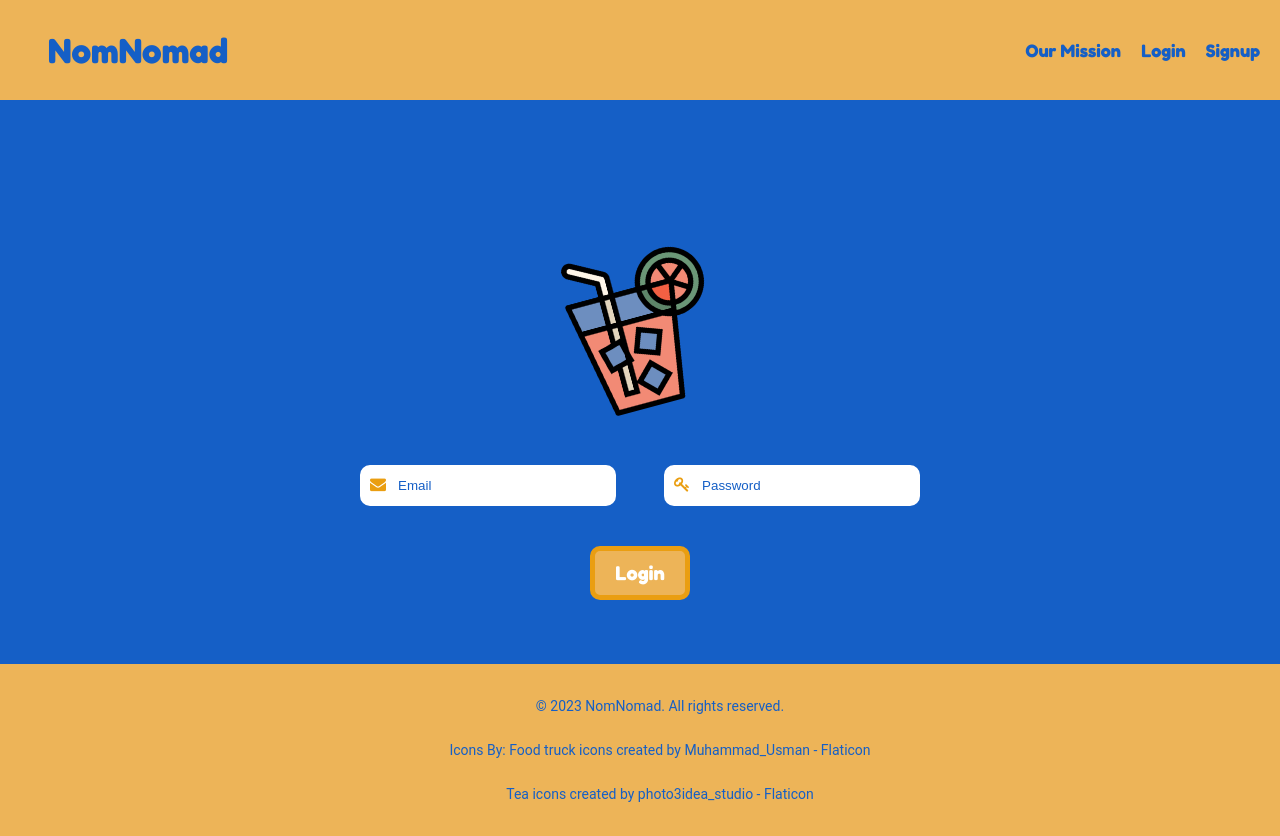
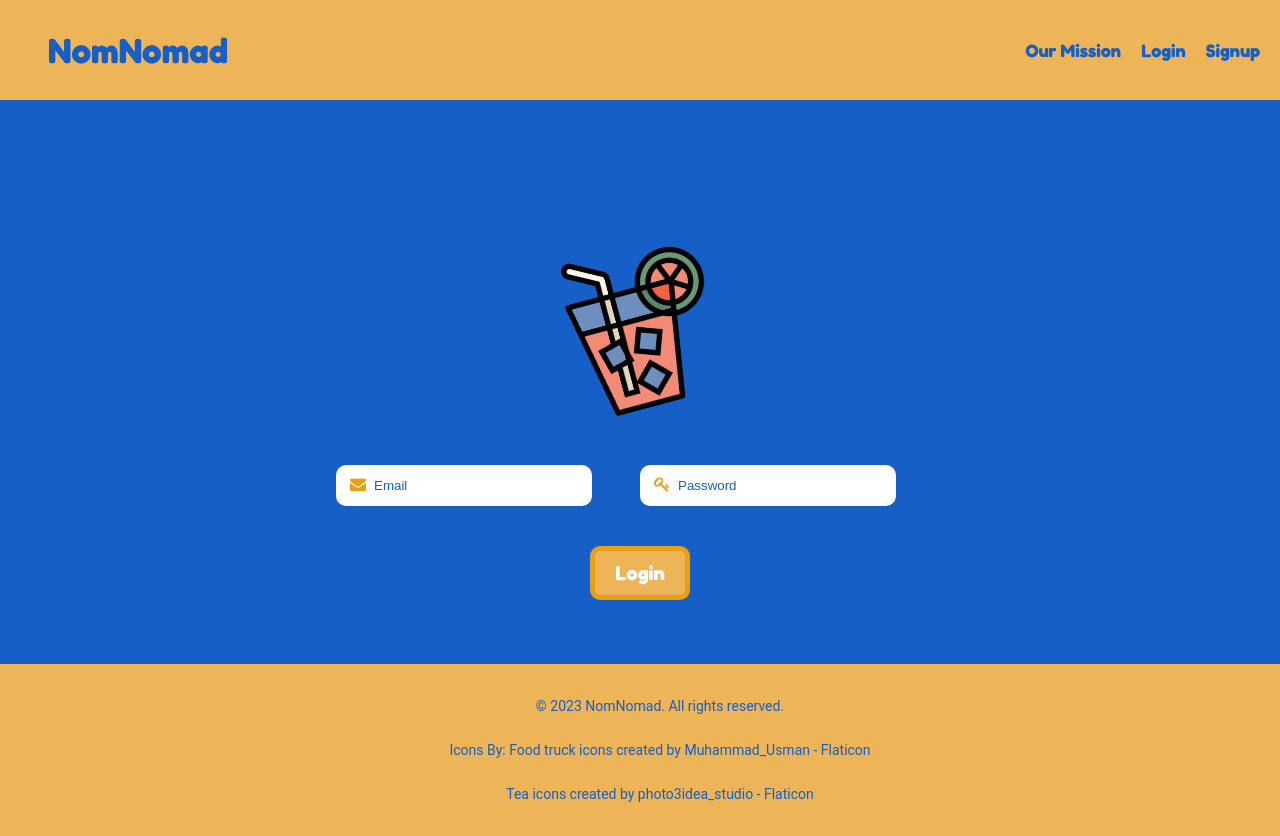
Before and after one commit to Volcomix13/03-Nom-Nomad, a React (Create React App) app in the folder client/: page /login in a window 1280 px wide. Shown: the top 836 px of the page. Built offline with nearby package versions, Linux system fonts and the light colour scheme; a web font is replaced by a local one.

Commit message:
fixed styling for login email and password logins so that they don't float of of the input form when the page sizing is adjusted

```diff
--- a/client/src/index.css
+++ b/client/src/index.css
@@ -259,16 +259,19 @@ form {
   margin-right: 5%;
 }
 
-#email-input,
-#password-input {
+
+#password-input,
+#email-input {
+  position: relative;
   display: flex;
-  justify-content: center;
+  /* justify-content: center; */
   margin-top: 5%;
   width: 50%;
 }
 .input-icons i {
+  margin-left: 1%;
   position: absolute;
-  margin-left: 6.5%;
+
 }
 
 .input-icons, .input-icons-signup {
```
